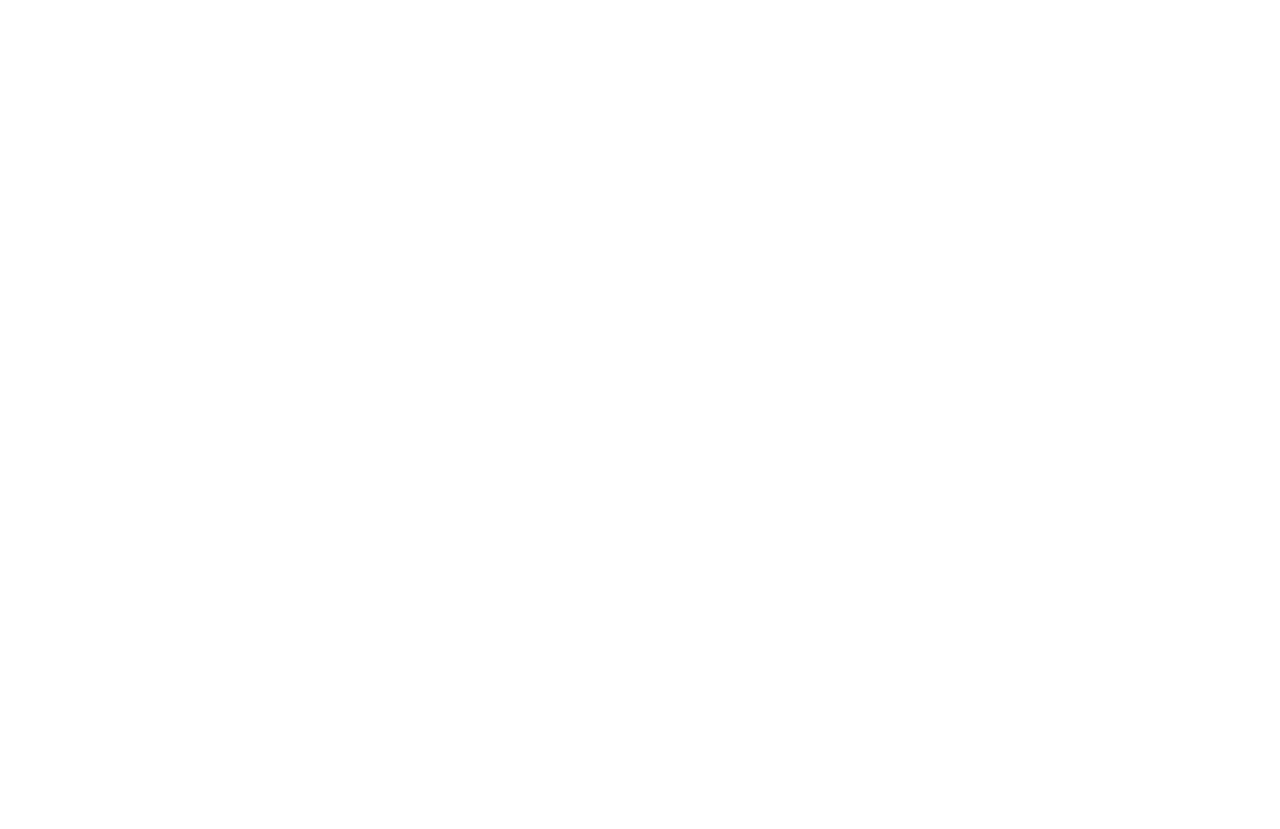
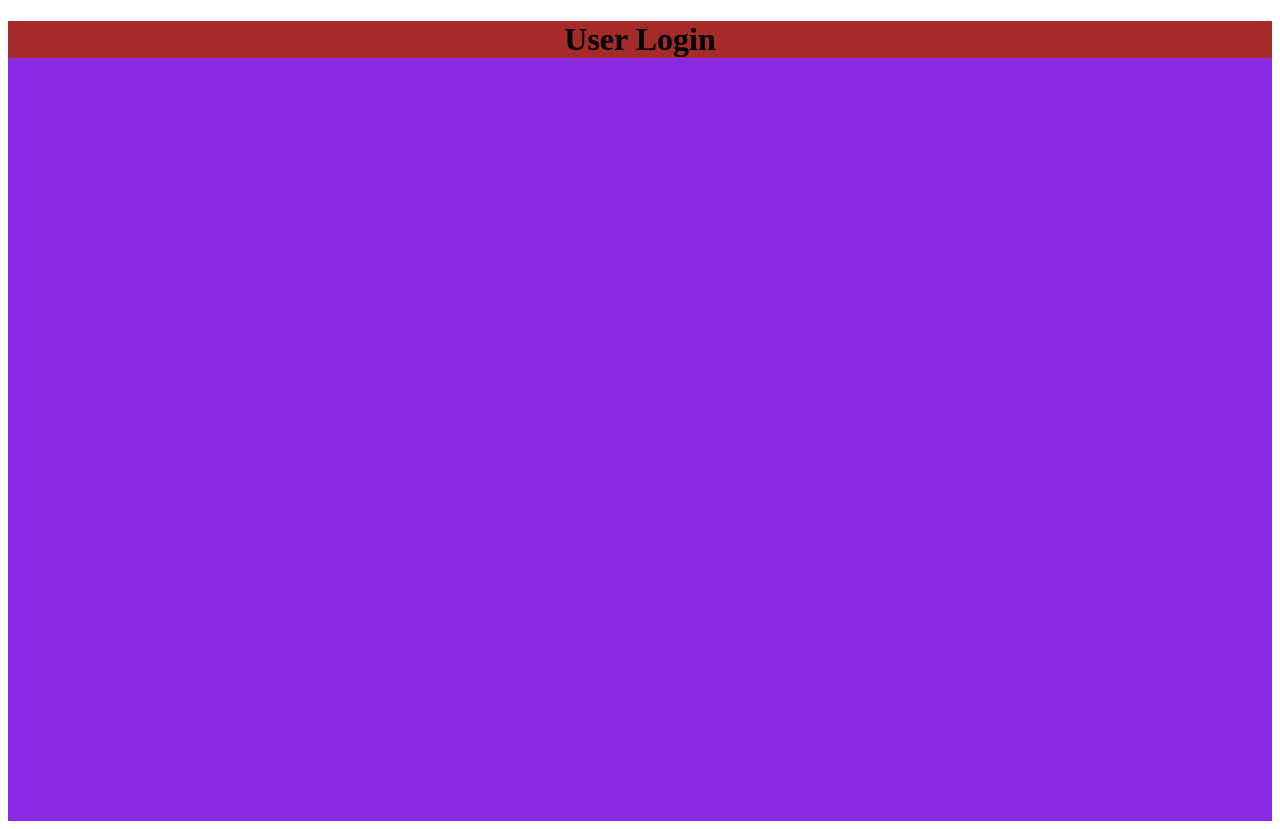
Before and after one commit to clovisdemelo/user-login, a plain HTML site: page index.html in a window 1280 px wide. Before the commit the page ends 800 px from the top, so only its background shows below. Drawn offline with Linux system fonts and the light colour scheme.

Commit message:
adding content to html and css

```diff
--- a/index.html
+++ b/index.html
@@ -3,9 +3,16 @@
 <head>
     <meta charset="UTF-8">
     <meta name="viewport" content="width=device-width, initial-scale=1.0">
+    <link rel="stylesheet" href="styles.css">
     <title>User Login</title>
 </head>
 <body>
+    <div class="main-container">
+        <div class="heading-container-1">
+            <h1>User Login</h1>
+        </div>
+
+    </div>
 
 </body>
 </html>
--- a/styles.css
+++ b/styles.css
@@ -0,0 +1,9 @@
+.main-container {
+    background-color: blueviolet;
+    min-height: 100vh;
+}
+
+.heading-container-1 {
+text-align: center;
+background-color: brown;
+}
```
